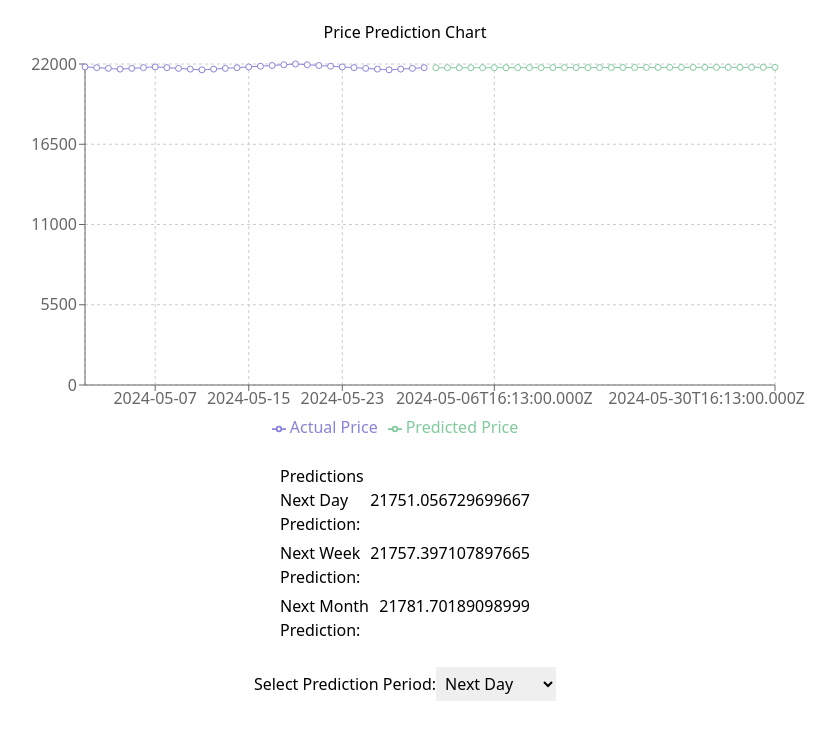
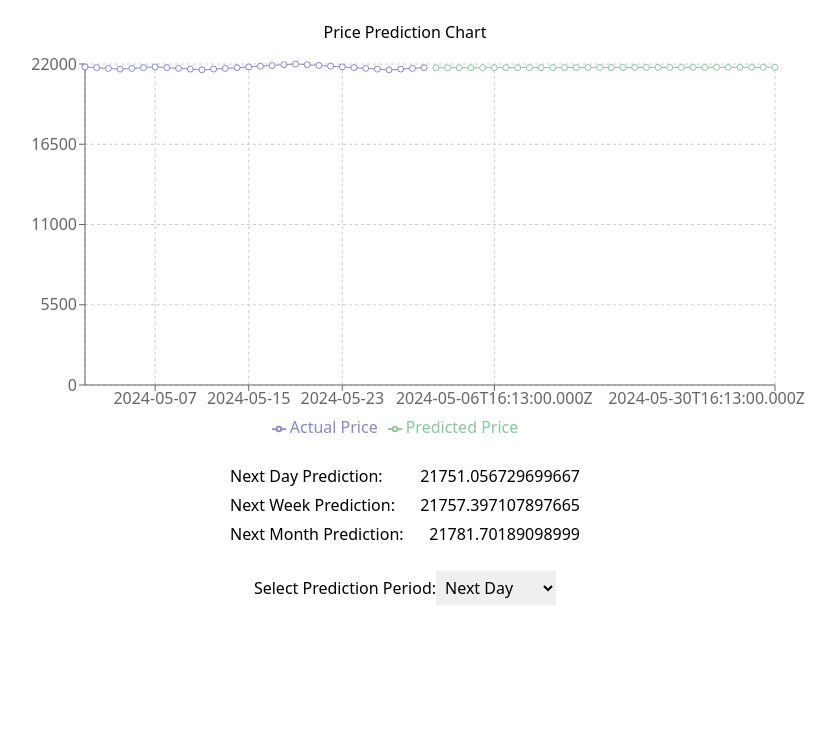
Before and after one commit to nitinravi/Kanjam, a React (Vite) app in the folder client/: page /predictor in a window 1280 px wide. Shown: the top 740 px of the page, without its empty margins (235-1071 px from the left). Built offline with nearby package versions, Linux system fonts and the light colour scheme.

Commit message:
fixed styles

```diff
--- a/client/src/Predictor.css
+++ b/client/src/Predictor.css
@@ -1,4 +1,4 @@
-.container {
+.containerr {
     display: flex;
     flex-direction: column;
     align-items: center;
@@ -19,7 +19,7 @@
 .prediction-item {
     display: flex;
     justify-content: space-between;
-    width: 250px;
+    width: 350px;
     margin-bottom: 5px;
 }
 
--- a/client/src/components/Login.jsx
+++ b/client/src/components/Login.jsx
@@ -81,7 +81,7 @@ const Login = () => {
                 <button
   type="button"
   className="absolute inset-y-0 right-0 px-3 py-2 focus:outline-none"
-                  onClick={togglePasswordVisibility}
+  onClick={() => setShowPassword(!showPassword)}
 >
   {showPassword ? (
     <svg
@@ -111,6 +111,7 @@ const Login = () => {
     </svg>
   )}
 </button>
+
               </div>
             </div>
             <div className="flex items-center justify-center">
--- a/client/src/components/PopupGraph.jsx
+++ b/client/src/components/PopupGraph.jsx
@@ -5,6 +5,10 @@ const PopupGraph = ({ product, onClose }) => {
   const handleClose = () => {
     onClose();
   };
+
+  const nav = () => {
+    window.location.href = '/predictor';
+  }
 
   return (
     <div className="fixed inset-0 flex items-center justify-center bg-gray-900 bg-opacity-75">
@@ -39,7 +43,11 @@ const PopupGraph = ({ product, onClose }) => {
               <Line type="monotone" dataKey="price" stroke="#ff0000" strokeWidth={2} dot={{ stroke: '#ff0000', strokeWidth: 2, r: 4 }} />
             </LineChart>
           </ResponsiveContainer>
+
         </div>
+        <button className="bg-blue-500 hover:bg-blue-700 text-white font-bold py-2 px-4 rounded mt-4" onClick={nav}>
+          See Price Prediction
+        </button>
       </div>
     </div>
   );
--- a/client/src/components/Predictor.jsx
+++ b/client/src/components/Predictor.jsx
@@ -120,7 +120,7 @@ const Predictor = () => {
     };
 
     return (
-        <div className="container">
+        <div className="containerr">
             <h2>Price Prediction Chart</h2>
             <div className="chart-container">
                 <LineChart width={800} height={400} data={priceHistoryData.concat(linearFuturePrices)} margin={{ top: 20, right: 30, left: 20, bottom: 5 }}>
@@ -135,7 +135,6 @@ const Predictor = () => {
             </div>
 
             <div className="prediction-info">
-                <h3>Predictions</h3>
                 <div className="prediction-item">
                     <span>Next Day Prediction:</span>
                     <span>{nextDayPrediction}</span>
@@ -163,8 +162,8 @@ const Predictor = () => {
                 <div className="modal">
                     <div className="modal-content">
                         <span className="close" onClick={hideSuggestion}>&times;</span>
-                        <h3>Suggestion:</h3>
-                        <p>{suggestion}</p>
+                        <p className="pt-10 font-medium text-xl">We suggest you to</p>
+                        <p className='pb-10 font-bold text-6xl'>{suggestion}</p>
                     </div>
                 </div>
             )}
```
Lines whose indentation alone changed are shown as unchanged.
